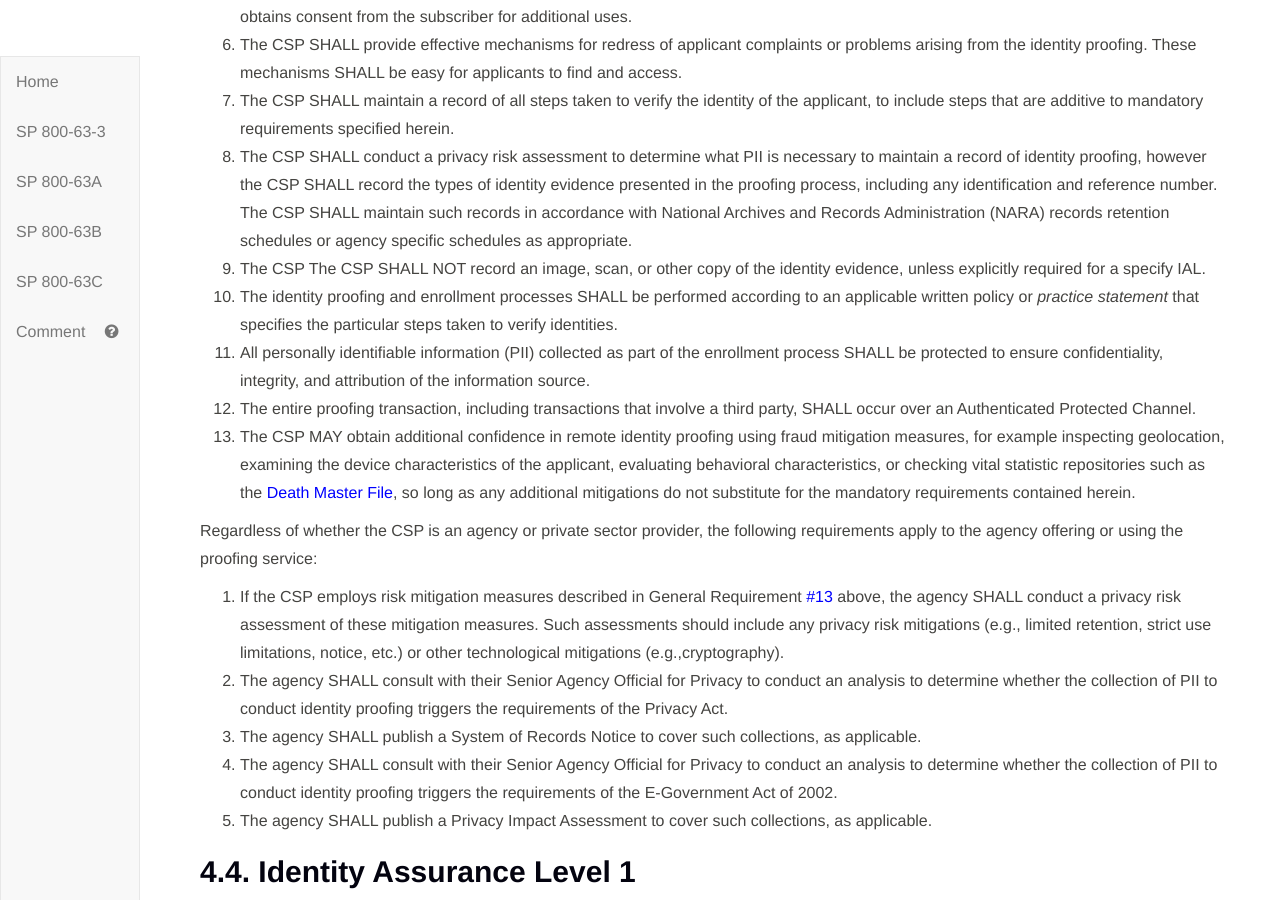
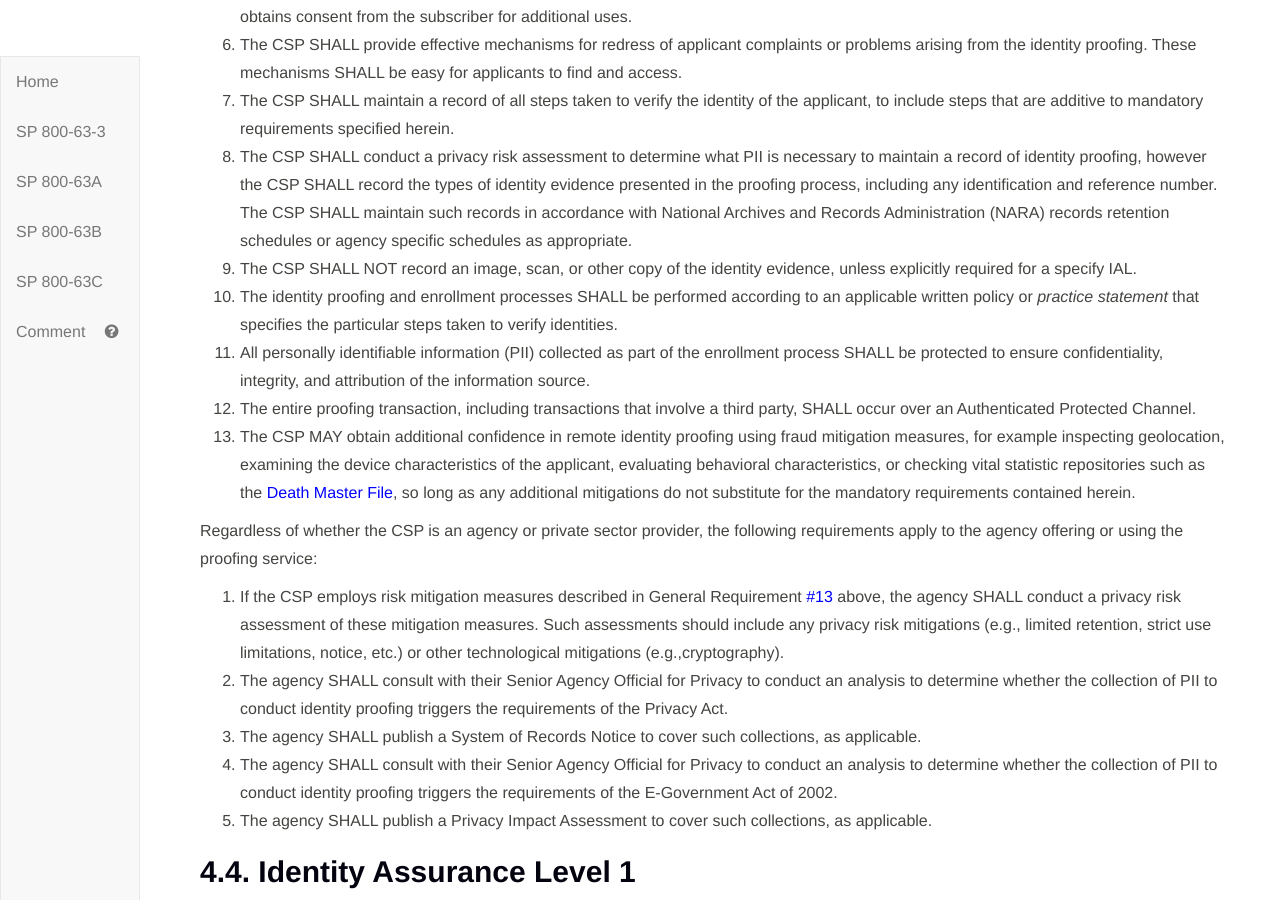
Before and after one commit to usnistgov/800-63-3, a Jekyll site: the page built from sp800-63a.md, in a window 1280 px wide and 900 px high, scrolled down 12802 px. Built offline with Jekyll 4.4.1, drawn with Linux system fonts in a browser that asks for light colours.

Commit message:
Typo fix
Removed 'The CSP' typed twice.

```diff
--- a/sp800-63a/sec4_ial.md
+++ b/sp800-63a/sec4_ial.md
@@ -57,7 +57,7 @@ The following requirements apply to any CSP performing identity proofing at IAL
 6.	The CSP SHALL provide effective mechanisms for redress of applicant complaints or problems arising from the identity proofing. These mechanisms SHALL be easy for applicants to find and access.
 3. The CSP SHALL maintain a record of all steps taken to verify the identity of the applicant, to include steps that are additive to mandatory requirements specified herein.
 4. The CSP SHALL conduct a privacy risk assessment to determine what PII is necessary to maintain a record of identity proofing, however the CSP SHALL record the types of identity evidence presented in the proofing process, including any identification and reference number.  The CSP SHALL maintain such records in accordance with National Archives and Records Administration (NARA) records retention schedules or agency specific schedules as appropriate.
-5. The CSP The CSP SHALL NOT record an image, scan, or other copy of the identity evidence, unless explicitly required for a specify IAL.
+5. The CSP SHALL NOT record an image, scan, or other copy of the identity evidence, unless explicitly required for a specify IAL.
 4. The identity proofing and enrollment processes SHALL be performed according to an applicable written policy or *practice statement* that specifies the particular steps taken to verify identities.
 6. All personally identifiable information (PII) collected as part of the enrollment process SHALL be protected to ensure confidentiality, integrity, and attribution of the information source.
 13. The entire proofing transaction, including transactions that involve a third party, SHALL occur over an Authenticated Protected Channel.
```
